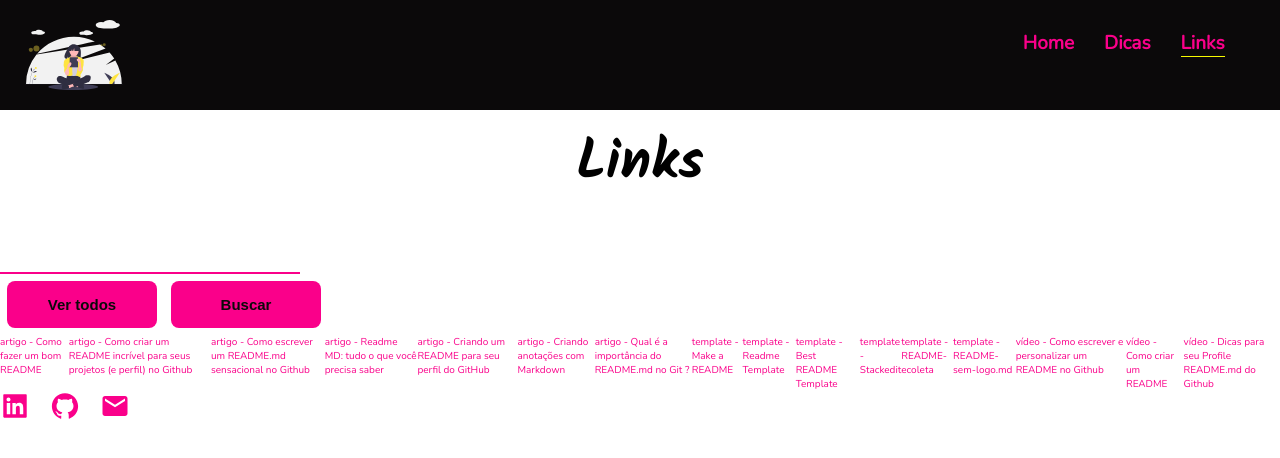
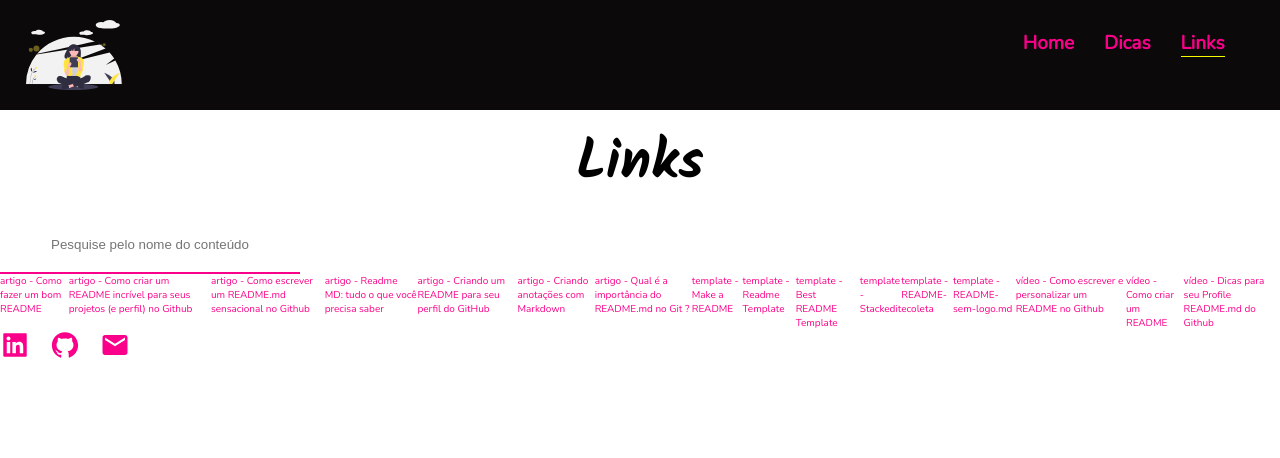
Before and after one commit to LarisseLima/hello-readme, a React (Create React App) app: page /links in a window 1280 px wide. Shown: the top 458 px of the page. Built offline with nearby package versions, Linux system fonts and the light colour scheme.

Commit message:
Adicionando filtragem de links

```diff
--- a/src/Components/Buttons/Button.jsx
+++ /dev/null
@@ -1,16 +0,0 @@
-import React from 'react';
-import { Link } from 'react-router-dom'
-import './button.css';
-
-const Button = ({ path, btnText, onClick }) => {
-    return (
-
-        <Link to={path}>
-            <button onClick={onClick}>
-                <span className='btn-span'>{btnText}</span>
-            </button>
-        </Link>
-    )
-}
-
-export default Button;
--- a/src/Components/Buttons/Input.jsx
+++ /dev/null
@@ -1,24 +0,0 @@
-import React from 'react';
-import Button from './Button'
-import './input.css';
-
-
-const Input = ({ type, onChange, placeholder, value, onClick, refresh }) => {
-    return (
-        <div className="inputContainer">
-
-            <div >
-                <input type={type} onChange={onChange} placeholder={placeholder} value={value}></input>
-            </div>
-
-            <div>
-                <Button onClick={refresh} btnText="Ver todos" />
-                <Button onClick={onClick} btnText="Buscar" />
-            </div>
-
-        </div>
-
-    )
-}
-
-export default Input;
--- a/src/Components/Buttons/button.css
+++ /dev/null
@@ -1,43 +0,0 @@
-button {
-    display: inline-block;
-    border-radius: 8px;
-    background-color:  #fa008a;
-    border: none;
-    color:  #f6fa00;
-    text-align: center;
-    font-size: 15px;
-    padding: 15px;
-    width: 150px;
-    transition: all 0.5s;
-    cursor: pointer;
-    margin: 7px;
-}
-
-button span {
-    cursor: pointer;
-    display: inline-block;
-    position: relative;
-    transition: 0.5s;
-}
-
-button span:after {
-    content: '\00bb';
-    position: absolute;
-    opacity: 0;
-    top: 0;
-    right: -20px;
-    transition: 0.5s;
-}
-
-button:hover span {
-    padding-right: 25px;
-}
-
-button:hover span:after {
-    opacity: 1;
-    right: 0;
-}
-
-.btn-span{
-    color: #0B090A;
-}
--- a/src/Components/Buttons/input.css
+++ /dev/null
@@ -1,10 +0,0 @@
-
-input{
-    border: none;
-    border-bottom: 2px solid #fa008a;
-    width: 300px;
-    padding: 20px;
-    outline: none;
-    text-align: center;
-    margin-right: 20px;
-  }
--- a/src/Pages/Links/Links.jsx
+++ b/src/Pages/Links/Links.jsx
@@ -1,23 +1,48 @@
-import React from 'react';
+import React, { useState, useEffect } from 'react';
 import Sidebar from '../../Components/Sidebar/Sidebar';
 import Footer from '../../Components/Footer/Footer';
-import data from '../../Services/api.json';
+import dataFromApi from '../../Services/api.json';
 import PageTitle from '../../Components/PageTitle/PageTitle';
-import Input from '../../Components/Buttons/Input'
 import './links.css';
 
+export default function Links() {
+  // Estado contendo os dados do conteúdo da página
+  const [content, setContent] = useState(dataFromApi);
+  // Estado contendo o valor pesquisado
+  const [search, setSearch] = useState('');
 
-export default function Links() {
+  useEffect(() => {
+    const contentWithFilter = dataFromApi.filter(content => {
+      return content.title.toLocaleLowerCase()
+        .includes(search.toLocaleLowerCase())
+    })
+
+    setContent(contentWithFilter);
+  }, [search])
+
+  const handleChange = (element) => {
+    setSearch(element.target.value)
+  }
+
   return (
     <div id="links-page">
       <Sidebar />
-      <div class="links-page-api">
+      <div className="links-page-api">
         <PageTitle
           pageTitle='Links'
         />
-        <Input />
+        <div>
+          <input
+            type="text"
+            onChange={element => handleChange(element)}
+            placeholder="Pesquise pelo nome do conteúdo"
+            value={search}>
+          </input>
+        </div>
         <ul>
-          {data.map(({ type, title, link }) => <li> <a href={link}>{type} - {title}</a> </li>)}
+          {content.map((item, index) => {
+            return <li key={index}> <a href={item.link}>{item.type} - {item.title}</a> </li>
+          })}
         </ul>
         <Footer />
       </div>
--- a/src/Pages/Links/links.css
+++ b/src/Pages/Links/links.css
@@ -0,0 +1,9 @@
+input{
+    border: none;
+    border-bottom: 2px solid #fa008a;
+    width: 300px;
+    padding: 20px;
+    outline: none;
+    text-align: center;
+    margin-right: 20px;
+}
```
